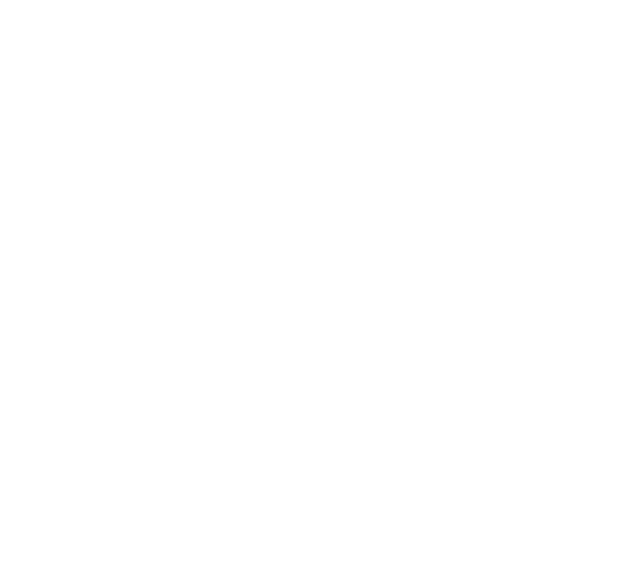
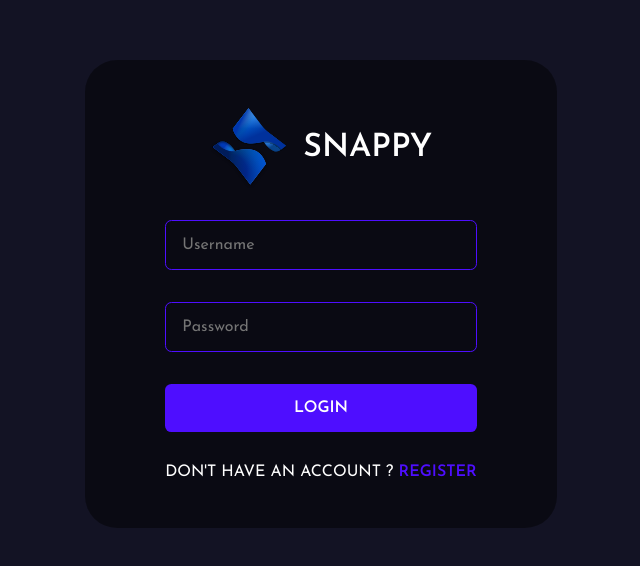
Before and after one commit to 21namanpandey/Realtime-Chat-App, a React (Create React App) app in the folder public/: page /login in a window 1280 px wide. Shown: the part 106-672 px from the top of the page, without its empty margins (319-959 px from the left). Built offline with nearby package versions, Linux system fonts and the light colour scheme; a web font is replaced by a local one.

Commit message:
login functionality done

```diff
--- a/public/src/pages/Login.jsx
+++ b/public/src/pages/Login.jsx
@@ -1,11 +1,172 @@
-import React from 'react'
+import React, { useEffect, useState } from "react";
+import styled from "styled-components";
+import { Link, useNavigate } from "react-router-dom";
+import Logo from "../assets/logo.svg";
+import { toast, ToastContainer } from "react-toastify"
+import "react-toastify/dist/ReactToastify.css"
+import axios from "axios";
+import { loginRoute } from "../utils/APIRoutes";
+
 
 const Login = () => {
+
+    const navigate = useNavigate();
+
+    const [values, setValues] = useState({
+        username: "",
+        password: "",
+    });
+
+    const toastOptions = {
+        postion: "bottom-close",
+        autoClose: 8000,
+        pauseOnHover: true,
+        graggable: true,
+        theme: "dark",
+    }
+
+    useEffect(() => {
+        if (localStorage.getItem('chat-app-user')) {
+            navigate('/')
+        }
+    }, []);
+
+    const handleSubmit = async (event) => {
+        event.preventDefault();
+        if (handleValidation()) {
+            const { password, username } = values;
+            const { data } = await axios.post(loginRoute, {
+                username,
+                password,
+            })
+            if (data.status === false) {
+                toast.error(data.msg, toastOptions)
+            }
+            if (data.status === true) {
+                localStorage.setItem('chat-app-user', JSON.stringify(data.user))
+                navigate("/");
+            }
+        }
+    };
+
+    const handleValidation = () => {
+        const { password, username } = values;
+        if (password === "") {
+            toast.error("Email and password is required", toastOptions);
+            return false;
+        } else if (username.length === "") {
+            toast.error("Email and password is required", toastOptions);
+            return false;
+        }
+        return true;
+    }
+
+    const handleChange = (event) => {
+        setValues({ ...values, [event.target.name]: event.target.value })
+    };
+
     return (
-        <div>
+        <>
+            <FormContainer>
+                <form onSubmit={(event) => handleSubmit(event)}>
+                    <div className="brand">
+                        <img src={Logo} alt="logo" />
+                        <h1>Snappy</h1>
+                    </div>
+                    <input
+                        type="text"
+                        placeholder="Username"
+                        name="username"
+                        onChange={(e) => handleChange(e)}
+                        min="3"
+                    />
 
-        </div>
-    )
-}
+                    <input
+                        type="password"
+                        placeholder="Password"
+                        name="password"
+                        onChange={(e) => handleChange(e)}
+                    />
 
-export default Login
+                    <button type="submit">Login</button>
+                    <span>
+                        Don't have an account ? <Link to="/register">Register</Link>
+                    </span>
+                </form>
+            </FormContainer>
+            <ToastContainer />
+        </>
+    );
+};
+
+
+const FormContainer = styled.div`
+    height: 100vh;
+    width: 100vw;
+    display: flex;
+    flex-direction: column;
+    justify-content: center;
+    gap: 1rem;
+    align-items: center;
+    background-color: #131324;
+    .brand {
+        display: flex;
+        align-items: center;
+        gap: 1rem;
+        justify-content: center;
+        img {
+        height: 5rem;
+        }
+        h1 {
+        color: white;
+        text-transform: uppercase;
+        }
+    }
+
+    form {
+        display: flex;
+        flex-direction: column;
+        gap: 2rem;
+        background-color: #00000076;
+        border-radius: 2rem;
+        padding: 3rem 5rem;
+    }
+    input {
+        background-color: transparent;
+        padding: 1rem;
+        border: 0.1rem solid #4e0eff;
+        border-radius: 0.4rem;
+        color: white;
+        width: 100%;
+        font-size: 1rem;
+        &:focus {
+        border: 0.1rem solid #997af0;
+        outline: none;
+        }
+    }
+    button {
+        background-color: #4e0eff;
+        color: white;
+        padding: 1rem 2rem;
+        border: none;
+        font-weight: bold;
+        cursor: pointer;
+        border-radius: 0.4rem;
+        font-size: 1rem;
+        text-transform: uppercase;
+        &:hover {
+        background-color: #4e0eff;
+        }
+    }
+    span {
+        color: white;
+        text-transform: uppercase;
+        a {
+        color: #4e0eff;
+        text-decoration: none;
+        font-weight: bold;
+        }
+    }
+`;
+
+export default Login;
--- a/public/src/pages/Register.jsx
+++ b/public/src/pages/Register.jsx
@@ -1,6 +1,6 @@
-import React, { useState } from "react";
+import React, { useEffect, useState } from "react";
 import styled from "styled-components";
-import { Link, Navigate, useNavigate } from "react-router-dom";
+import { Link, useNavigate } from "react-router-dom";
 import Logo from "../assets/logo.svg";
 import { toast, ToastContainer } from "react-toastify"
 import "react-toastify/dist/ReactToastify.css"
@@ -27,19 +27,25 @@ const Register = () => {
         theme: "dark",
     }
 
+    useEffect(() => {
+        if (localStorage.getItem('chat-app-user')) {
+            navigate('/')
+        }
+    }, []);
+
     const handleSubmit = async (event) => {
         event.preventDefault();
-        if(handleValidation()) {
+        if (handleValidation()) {
             const { password, username, email } = values;
-            const {data} = await axios.post(registerRoute, {
+            const { data } = await axios.post(registerRoute, {
                 username,
                 email,
                 password,
             })
-            if(data.status === false){
+            if (data.status === false) {
                 toast.error(data.msg, toastOptions)
             }
-            if(data.status === true){
+            if (data.status === true) {
                 localStorage.setItem('chat-app-user', JSON.stringify(data.user))
                 navigate("/");
             }
@@ -57,7 +63,7 @@ const Register = () => {
         } else if (password.length < 8) {
             toast.error("Password should be equal or greater than 8 characters", toastOptions);
             return false;
-        }else if(email === ""){
+        } else if (email === "") {
             toast.error("email is required", toastOptions);
             return false;
         }
--- a/public/src/utils/APIRoutes.js
+++ b/public/src/utils/APIRoutes.js
@@ -1,2 +1,3 @@
 const host  = "http://localhost:5000";
 export const registerRoute = `${host}/api/auth/register`;
+export const loginRoute = `${host}/api/auth/login`;
```
Also changed, not shown: 2 other files (tests, documents, lock files or other folders).
